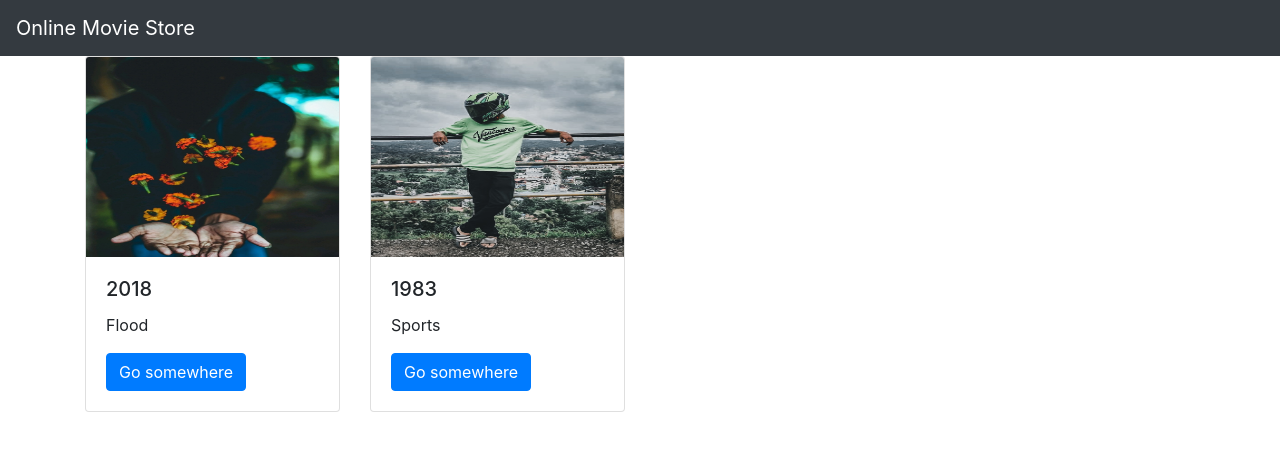
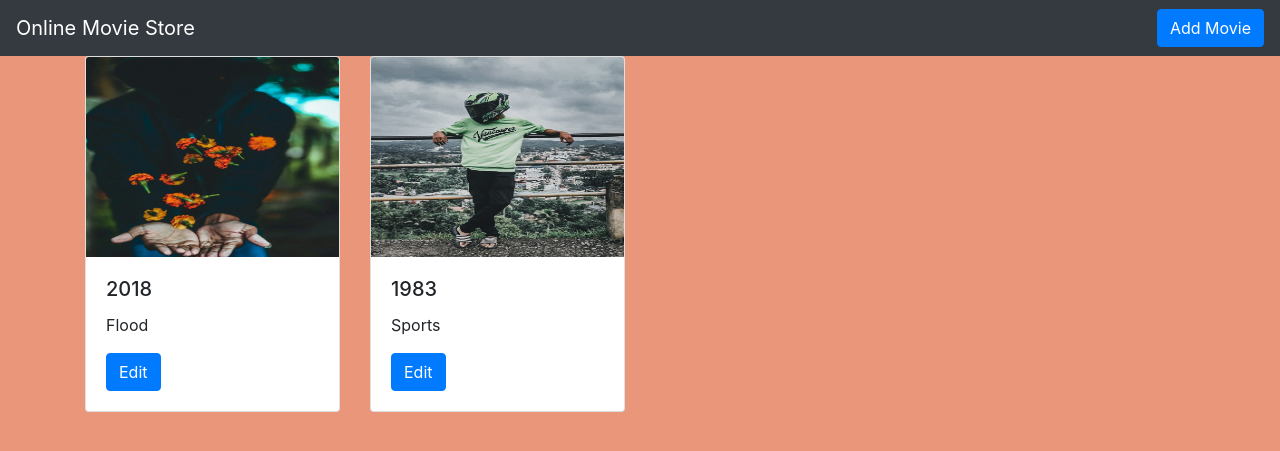
Before and after one commit to Aishwarya756/Movie, a Django app: page / in a window 1280 px wide. Shown: the top 451 px of the page. Run offline with Django 4.2, Linux system fonts and the light colour scheme; data comes from the database, SQL or seed files in the repository; both versions use the stored data as it was after the commit.

Commit message:
git commit -m "update"

```diff
--- a/static/style.css
+++ b/static/style.css
@@ -1,3 +1,3 @@
 body{
-background-color:'DarkSalmon';
+    background-color: darksalmon;
 }
--- a/templates/base.html
+++ b/templates/base.html
@@ -1,5 +1,4 @@
 {% load static %}
-
 <!DOCTYPE html>
 <html lang="en">
 <head>
@@ -15,6 +14,7 @@
   <a class="navbar-brand" href="#">
    Online Movie Store
   </a>
+    <a href="{% url 'movieapp:add_movie' %}" class="btn btn-primary">Add Movie</a>
 </nav>
 {% block body %}
 {% endblock %}
--- a/templates/index.html
+++ b/templates/index.html
@@ -10,12 +10,10 @@
   <div class="card-body">
     <h5 class="card-title">{{i.name}}</h5>
     <p class="card-text">{{i.desc}}</p>
-    <a href="{% url 'movieapp:detail' i.id %}" class="btn btn-primary">Go somewhere</a>
+    <a href="{% url 'movieapp:detail' i.id %}" class="btn btn-primary">Edit</a>
   </div>
 </div>
-
-
-        </div>
+</div>
         {% endfor %}
     </div>
 </div>
```
Also changed, not shown: db.sqlite3.
